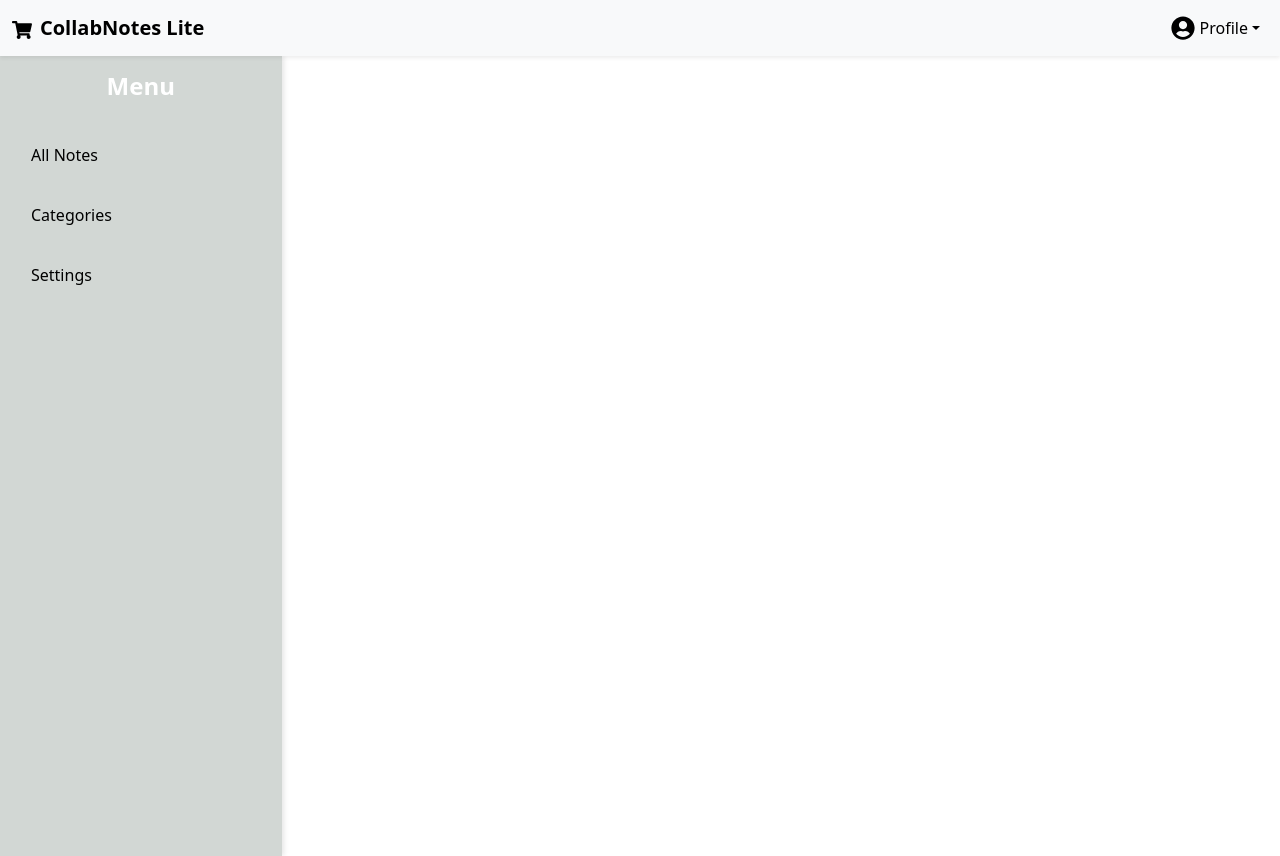
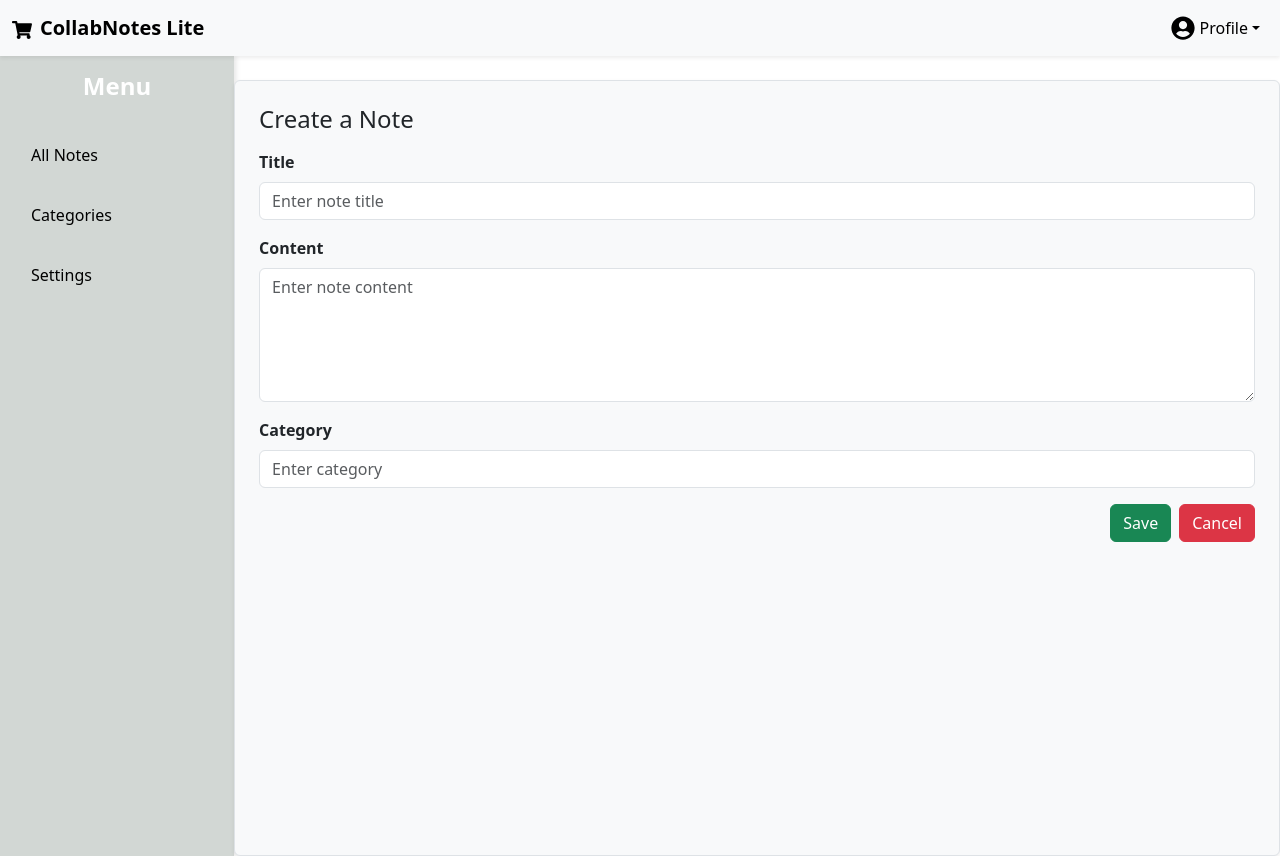
Before and after one commit to ulhas-daga/collab-notes, a React (Vite) app: page /noteform in a window 1280 px wide. Built offline with nearby package versions, Linux system fonts and the light colour scheme; sample sign-in values are in the browser's storage.

Commit message:
Changes : Category, Addn : Note Form

```diff
--- a/src/App.jsx
+++ b/src/App.jsx
@@ -8,6 +8,7 @@ import Sidebar from './components/Sidebar/Sidebar'
 import ProtectedRoute from './components/ProtectedRoute'
 import NavBar from './components/Navbar'
 import CategoryNotes from './components/CategoryView'
+import NoteEditor from './components/NoteEditor'
 // import NoteCard from './components/NoteCard'
 
 function App() {
@@ -26,6 +27,7 @@ function App() {
           <Route path='/settings' element={<Settings/>} />
           <Route path='/categories' element={<Categories />} />
           <Route path="/categories/:name" element={<CategoryNotes />} />
+          <Route path='/noteform' element={<NoteEditor/>} />
         </Route>
       </Routes>
       </div>
--- a/src/components/Categories/index.jsx
+++ b/src/components/Categories/index.jsx
@@ -1,15 +1,27 @@
-import React from "react";
+import React, { useState, useEffect } from "react";
 import { Link } from "react-router-dom";
 
-const categories = [
-  { name: "Work", count: 8 },
-  { name: "Personal", count: 5 },
-  { name: "Ideas", count: 12 },
-  { name: "Important", count: 3 },
-  { name: "Others", count: 7 },
-];
+const Categories = () => {
+  const userId = localStorage.getItem("userId");
+  const [categories, setCategories] = useState([]);
 
-const Categories = () => {
+  useEffect(() => {
+    let allNotes = localStorage.getItem("NotesData");
+    if (allNotes) {
+      allNotes = JSON.parse(allNotes);
+      const userNotes = allNotes.filter((n) => n.userId == userId);
+      const categoryMap = {};
+      userNotes.forEach((note) => {
+        categoryMap[note.category] = (categoryMap[note.category] || 0) + 1;
+      });
+      const formattedCategories = Object.keys(categoryMap).map((cat) => ({
+        name: cat,
+        count: categoryMap[cat],
+      }));
+      setCategories(formattedCategories);
+    }
+  }, [userId]);
+
   return (
     <div className="container my-5">
       <h2 className="text-center mb-4 text-4xl font-salsa">📂 Categories</h2>
@@ -17,7 +29,8 @@ const Categories = () => {
         Browse your notes categories here
       </h3>
       <div className="row justify-content-center g-3">
-        {categories.map((cat, index) => (
+        {categories.length > 0 ? (
+          categories.map((cat, index) => (
             <div key={index} className="col-md-4 col-sm-6">
               <Link
                 to={`/categories/${cat.name}`}
@@ -42,7 +55,10 @@ const Categories = () => {
                 </div>
               </Link>
             </div>
-        ))}
+          ))
+        ) : (
+          <p className="text-center">No categories available.</p>
+        )}
       </div>
     </div>
   );
--- a/src/components/CategoryView/index.jsx
+++ b/src/components/CategoryView/index.jsx
@@ -1,19 +1,22 @@
-import React from "react";
+import React, { useState, useEffect } from "react";
 import { useParams } from "react-router-dom";
 import NoteCard from "../NoteCard";
 
-// Dummy notes data
-const notes = [
-  { title: "Meeting Notes", content: "Discuss Q3 targets and deadlines...", category: "Work", timestamp: "2025-09-25" },
-  { title: "Vacation Plan", content: "Planning for Goa trip...", category: "Personal", timestamp: "2025-09-20" },
-  { title: "App Idea", content: "Notes app with categories and tags...", category: "Ideas", timestamp: "2025-09-18" },
-  { title: "Bank Details", content: "Important account numbers stored...", category: "Important", timestamp: "2025-09-15" },
-  { title: "Grocery List", content: "Milk, Eggs, Bread, Butter...", category: "Others", timestamp: "2025-09-10" },
-];
-
 const CategoryView = () => {
   const { name } = useParams();
-  const filteredNotes = notes.filter((note) => note.category === name);
+  const userId = localStorage.getItem("userId");
+  const [filteredNotes, setFilteredNotes] = useState([]);
+
+  useEffect(() => {
+    let allNotes = localStorage.getItem("NotesData");
+    if (allNotes) {
+      allNotes = JSON.parse(allNotes);
+      const userNotes = allNotes.filter(
+        (note) => note.userId == userId && note.category === name
+      );
+      setFilteredNotes(userNotes);
+    }
+  }, [name, userId]);
 
   return (
     <div className="container my-5">
--- a/src/components/NoteEditor/index.jsx
+++ b/src/components/NoteEditor/index.jsx
@@ -0,0 +1,98 @@
+import { useState } from "react";
+
+const NoteEditor = () => {
+  const [title, setTitle] = useState("");
+  const [content, setContent] = useState("");
+  const [category, setCategory] = useState("");
+
+  const handleSave = (e) => {
+    e.preventDefault();
+
+    const newNote = {
+      id: Date.now(),
+      title,
+      content,
+      category,
+      timestamp: new Date().toISOString(),
+      pinned: false,
+    };
+
+    const existingNotes = JSON.parse(localStorage.getItem("notes")) || [];
+    const updatedNotes = [...existingNotes, newNote];
+    localStorage.setItem("notes", JSON.stringify(updatedNotes));
+
+    console.log("Saved note:", newNote);
+
+    setTitle("");
+    setContent("");
+    setCategory("");
+  };
+
+  const handleCancel = () => {
+    setTitle("");
+    setContent("");
+    setCategory("");
+    console.log("Note editing cancelled");
+  };
+
+  return (
+    <form className="container mt-4 p-4 border rounded shadow-sm bg-light" onSubmit={handleSave}>
+      <h4 className="mb-3">Create a Note</h4>
+
+      <div className="mb-3">
+        <label htmlFor="title" className="form-label fw-bold">
+          Title
+        </label>
+        <input
+          id="title"
+          type="text"
+          className="form-control"
+          placeholder="Enter note title"
+          value={title}
+          onChange={(e) => setTitle(e.target.value)}
+          required
+        />
+      </div>
+
+      <div className="mb-3">
+        <label htmlFor="content" className="form-label fw-bold">
+          Content
+        </label>
+        <textarea
+          id="content"
+          className="form-control"
+          placeholder="Enter note content"
+          value={content}
+          onChange={(e) => setContent(e.target.value)}
+          rows="5"
+          required
+        />
+      </div>
+
+      <div className="mb-3">
+        <label htmlFor="category" className="form-label fw-bold">
+          Category
+        </label>
+        <input
+          id="category"
+          type="text"
+          className="form-control"
+          placeholder="Enter category"
+          value={category}
+          onChange={(e) => setCategory(e.target.value)}
+        />
+      </div>
+
+      <div className="d-flex justify-content-end gap-2">
+        <button type="submit" className="btn btn-success">
+          Save
+        </button>
+        <button type="button" className="btn btn-danger" onClick={handleCancel}>
+          Cancel
+        </button>
+      </div>
+    </form>
+  );
+};
+
+export default NoteEditor;
```
Lines whose indentation alone changed are shown as unchanged.
